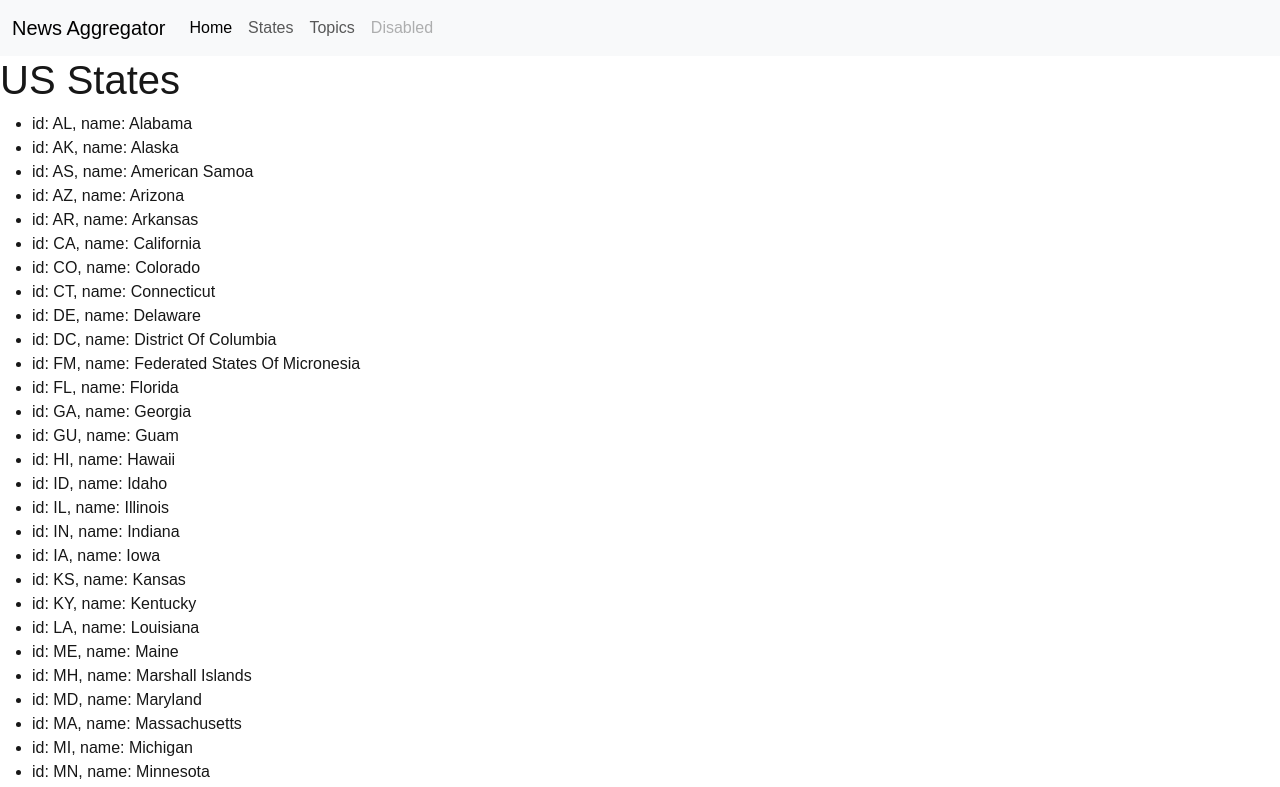
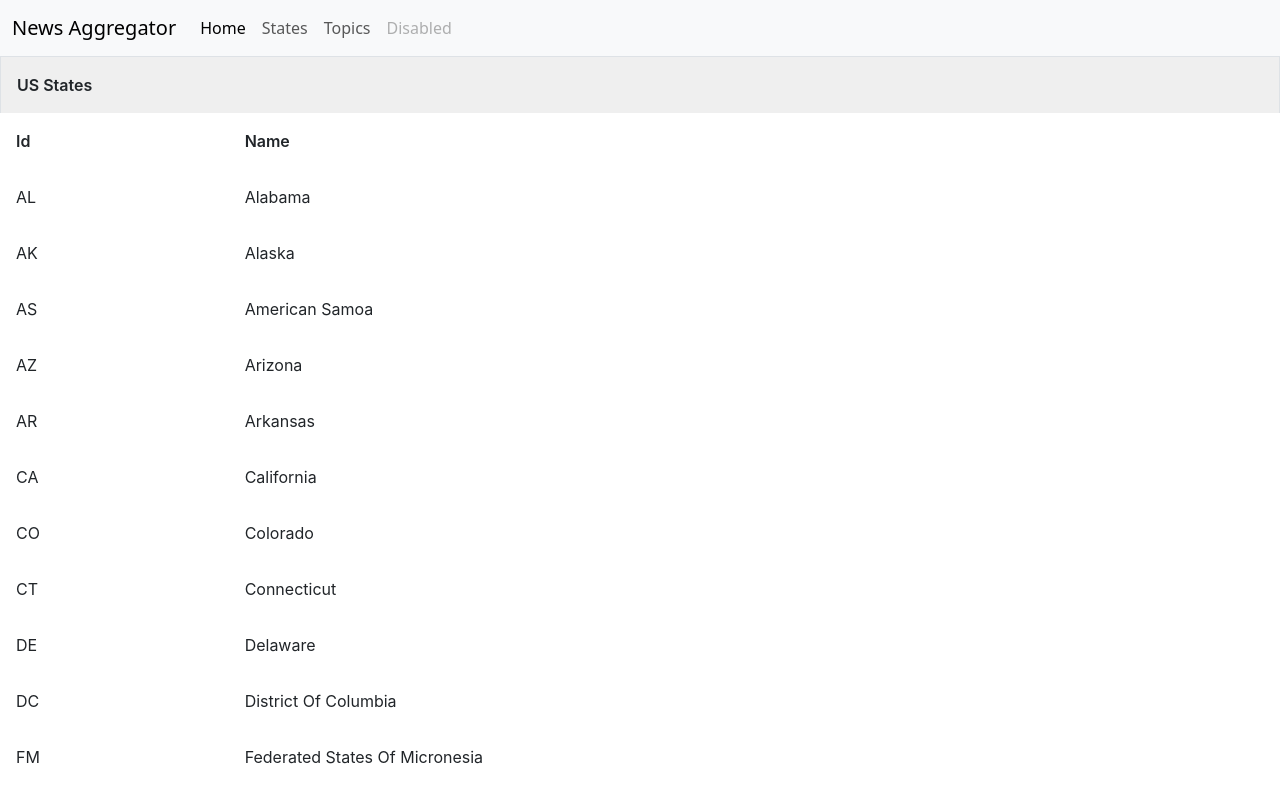
Before and after one commit to fuvito/newsaggregator, a Next.js app: page /util/states in a window 1280 px wide. Shown: the top 787 px of the page. Built offline with nearby package versions, Linux system fonts and the light colour scheme.

Commit message:
#4 primereact datatable, topics and states component updates

```diff
--- a/app/NavBar.tsx
+++ b/app/NavBar.tsx
@@ -1,8 +1,10 @@
+import Link from "next/link";
+
 export default function NavBar() {
   return (
     <nav className="navbar navbar-expand-lg bg-body-tertiary">
       <div className="container-fluid">
-        <a className="navbar-brand" href="/">News Aggregator</a>
+        <Link className="navbar-brand" href="/">News Aggregator</Link>
         <button className="navbar-toggler" type="button" data-bs-toggle="collapse" data-bs-target="#navbarNav"
                 aria-controls="navbarNav" aria-expanded="false" aria-label="Toggle navigation">
           <span className="navbar-toggler-icon"></span>
@@ -10,16 +12,16 @@ export default function NavBar() {
         <div className="collapse navbar-collapse" id="navbarNav">
           <ul className="navbar-nav">
             <li className="nav-item">
-              <a className="nav-link active" aria-current="page" href="/">Home</a>
+              <Link className="nav-link active" aria-current="page" href="/">Home</Link>
             </li>
             <li className="nav-item">
-              <a className="nav-link" href="/util/states">States</a>
+              <Link className="nav-link" href="/util/states">States</Link>
             </li>
             <li className="nav-item">
-              <a className="nav-link" href="/util/topics">Topics</a>
+              <Link className="nav-link" href="/util/topics">Topics</Link>
             </li>
             <li className="nav-item">
-              <a className="nav-link disabled" aria-disabled="true">Disabled</a>
+              <Link className="nav-link disabled" aria-disabled="true" href="/">Disabled</Link>
             </li>
           </ul>
         </div>
--- a/app/globals.css
+++ b/app/globals.css
@@ -1,3 +1,11 @@
+@import "bootstrap/dist/css/bootstrap.min.css";
+@import 'primereact/resources/themes/bootstrap4-light-blue/theme.css';
+@import 'primeicons/primeicons.css';
+
+
+/*
+@layer primereact;
+
 :root {
   --background: #ffffff;
   --foreground: #171717;
@@ -40,3 +48,4 @@ a {
     color-scheme: dark;
   }
 }
+*/
--- a/app/layout.tsx
+++ b/app/layout.tsx
@@ -1,8 +1,15 @@
 import type {Metadata} from "next";
 import {Geist, Geist_Mono} from "next/font/google";
-import "bootstrap/dist/css/bootstrap.min.css"; // Import bootstrap CSS
+
 import "./globals.css";
+/*import "bootstrap/dist/css/bootstrap.min.css"; // Import bootstrap CSS*/
+/*
+import 'primereact/resources/themes/bootstrap4-light-blue/theme.css';
+import 'primeicons/primeicons.css';
+*/
+
 import NavBar from "@/app/NavBar";
+import {PrimeReactProvider} from "primereact/api";
 
 const geistSans = Geist({
   variable: "--font-geist-sans",
@@ -28,11 +35,13 @@ export default function RootLayout({
   return (
     <html lang="en">
     <body className={`${geistSans.variable} ${geistMono.variable}`}>
-      <NavBar></NavBar>
-      <main>
-        {children}
-      </main>
-      </body>
+      <PrimeReactProvider>
+        <NavBar></NavBar>
+        <main>
+          {children}
+        </main>
+      </PrimeReactProvider>
+    </body>
     </html>
   );
 }
--- a/app/util/states/page.tsx
+++ b/app/util/states/page.tsx
@@ -1,14 +1,14 @@
 import {states} from "@/app/data/states";
+import {DataTable} from "primereact/datatable";
+import {Column} from "primereact/column";
 
 export default function Home() {
   return (
-    <div>
-      <h1>US States</h1>
-      <ul>
-        {states.map((state) => (
-          <li key={state.id}>id: {state.id}, name: {state.name}</li>
-        ))}
-      </ul>
-    </div>
+    <>
+      <DataTable value={states} showGridlines header="US States" tableStyle={{minWidth: '60rem'}}>
+        <Column field="id" header="Id"></Column>
+        <Column field="name" header="Name"></Column>
+      </DataTable>
+    </>
   );
 }
--- a/package.json
+++ b/package.json
@@ -11,6 +11,8 @@
   "dependencies": {
     "bootstrap": "^5.3.3",
     "next": "15.1.4",
+    "primeicons": "^7.0.0",
+    "primereact": "^10.9.1",
     "react": "^19.0.0",
     "react-dom": "^19.0.0"
   },
```
Also changed, not shown: app/util/topics/page.tsx (+8 -9 lines), 1 other file (tests, documents, lock files or other folders).
